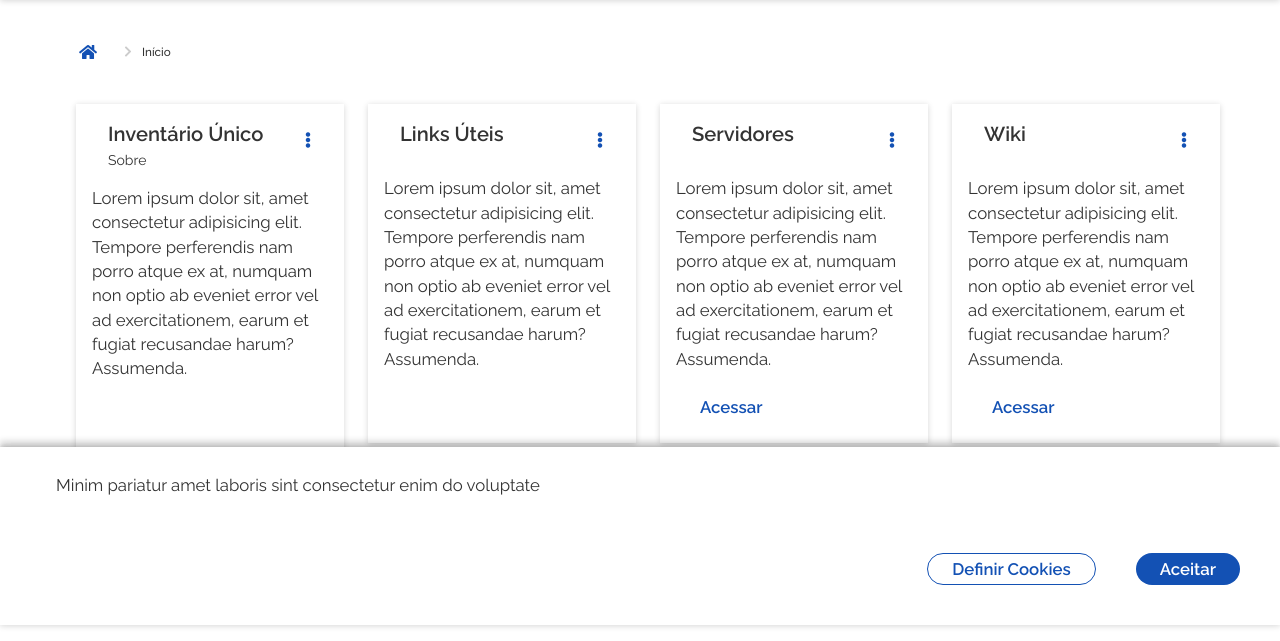
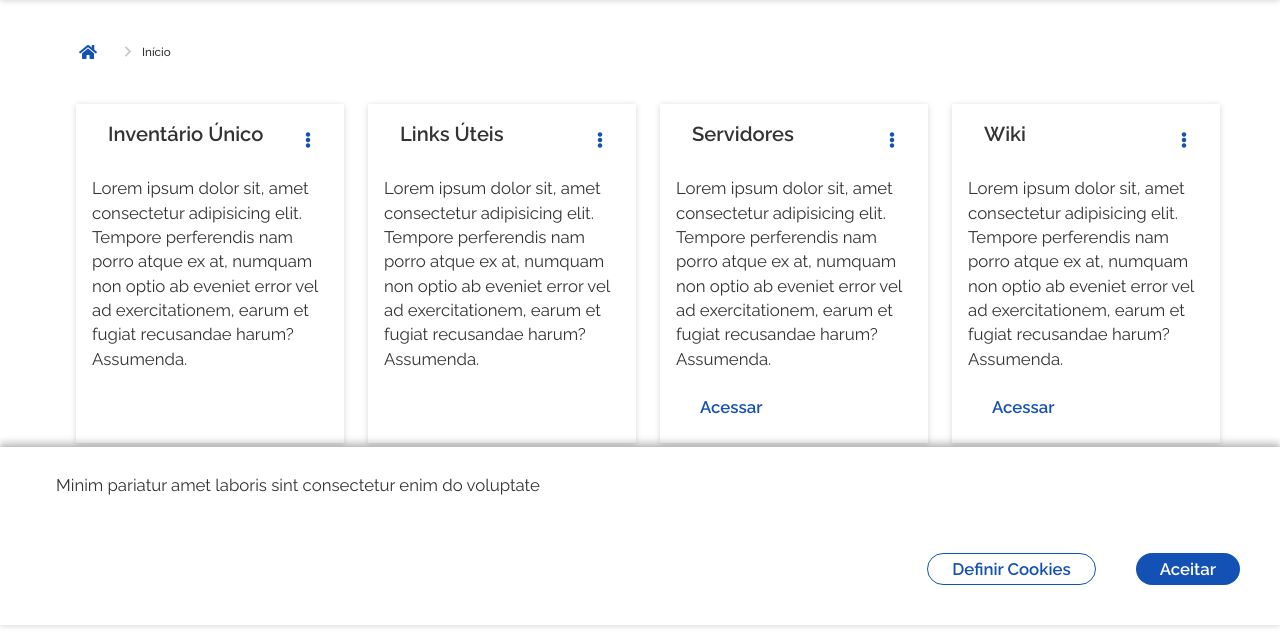
Before and after one commit to hebersonaguiar/inventory-frontend, a Flask app: page / in a window 1280 px wide. Shown: the part 159-800 px from the top of the page. Run offline with Flask 3, Linux system fonts and the light colour scheme; some libraries are stand-ins or nearby versions; some web fonts are replaced.

Commit message:
feat: change template html to govbr with node

```diff
--- a/templates/govbr.html
+++ b/templates/govbr.html
@@ -221,7 +221,7 @@
           <div class="d-flex"><span class="br-avatar mt-1" title="Fulano da Silva"></span>
             <div class="ml-3">
               <div class="text-weight-semi-bold text-up-02">Inventário Único</div>
-              <div>Sobre</div>
+              <!-- <div>Sobre</div> -->
             </div>
             <div class="ml-auto">
               <button class="br-button circle" type="button" aria-label="Ícone ilustrativo"><i class="fas fa-ellipsis-v" aria-hidden="true"></i>
```
